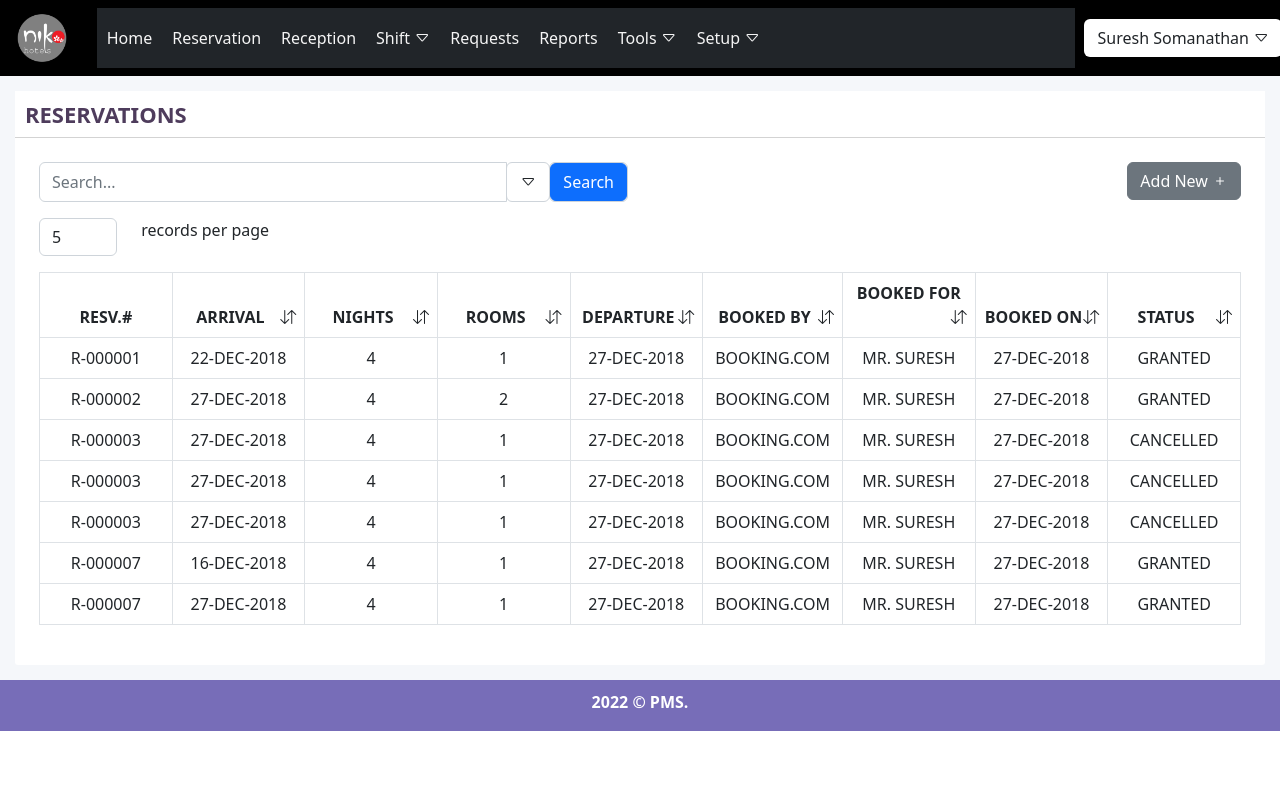
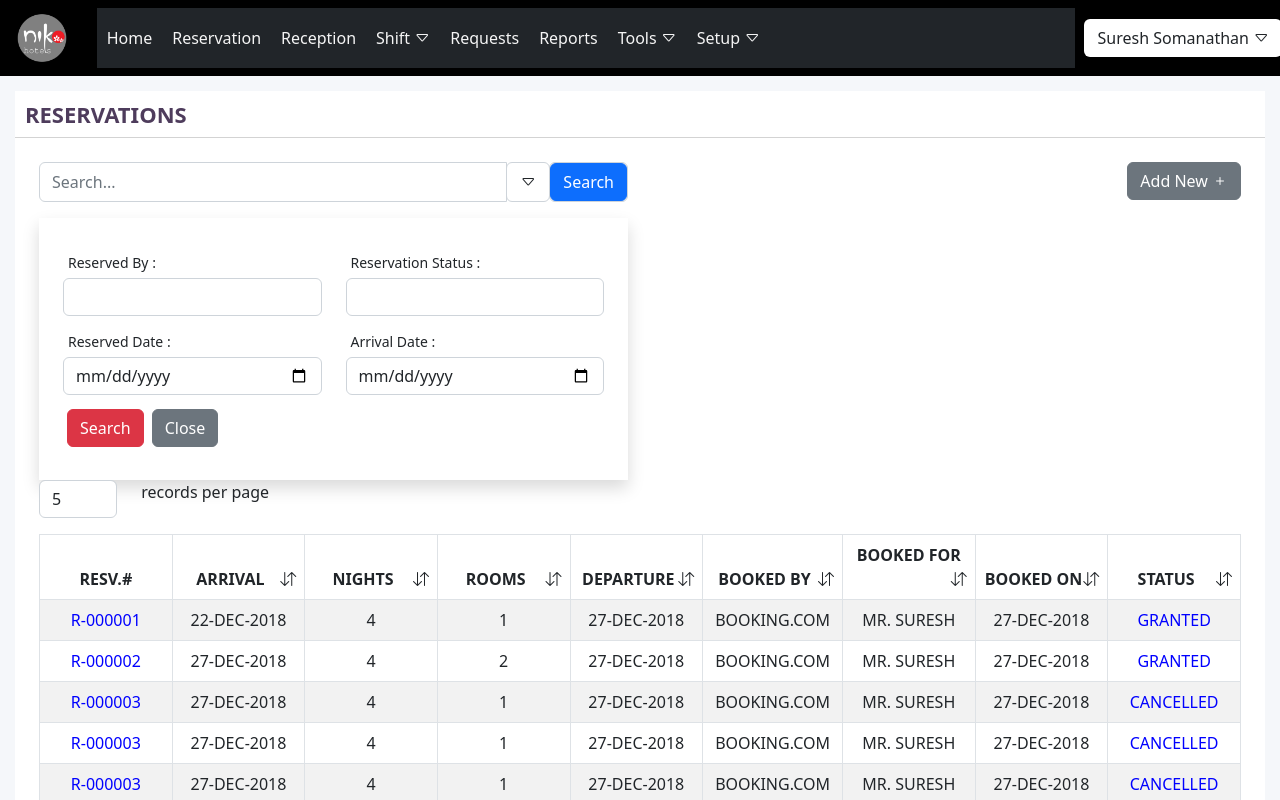
Before and after one commit to indocosmo-projects/PMS-Prototype, a React (Create React App) app: page / in a window 1280 px wide. Both pictures are taken after a click on the button 528 px from the left and 182 px from the top of the page. Shown: the top 800 px of the page. Built offline with nearby package versions, Linux system fonts and the light colour scheme.

Commit message:
reservation page

```diff
--- a/src/component/Common/Navigationbar.jsx
+++ b/src/component/Common/Navigationbar.jsx
@@ -2,7 +2,7 @@ import React from 'react';
 import './Navigation.css';
 import logo from '../../assets/niko.png';
 import {Nav ,NavLink ,Navbar } from 'react-bootstrap';
-import {Link} from 'react-router-dom';
+//import {Link} from 'react-router-dom';
 import 'bootstrap/dist/css/bootstrap.min.css';
 import 'bootstrap-icons/font/bootstrap-icons.css';
 
@@ -11,6 +11,18 @@ class Navigationbar extends React.Component {
 
     state={
         dropdownindex : 0,
+    }
+
+
+    display = () =>{
+
+        if(this.state.dropdownindex === 0){
+            this.setState({ dropdownindex : 1})
+        }
+
+        if(this.state.dropdownindex === 1){
+            this.setState({ dropdownindex : 0})
+        }
     }
 
     dropdown = () =>{
@@ -68,7 +80,7 @@ class Navigationbar extends React.Component {
                     </Navbar>
                     </div>
                     <div className="col-sm-2 user marginzero">
-                         <button className="bg-white btn" onClick={() => this.setState({ dropdownindex : 1})}
+                         <button className="bg-white btn" onClick={this.display}
                          >Suresh Somanathan <i class="bi bi-caret-down"></i></button>
                          {this.dropdown()}
                     </div>
--- a/src/component/Reservation/Reservation.css
+++ b/src/component/Reservation/Reservation.css
@@ -11,6 +11,20 @@
   float : 'right' ;
 }
 
-.even{
-  background-color: #f2f2f2;
+.textcolor{
+  color: blue;
 }
+
+.parentdpdown{
+  position : relative;
+}
+
+.dpdown{
+  position : absolute;
+  z-index : 10;
+  top : 10px;
+  left : 0px;
+  bottom : 10px;
+  border : 2px solid white;
+  box-shadow: 0 4px 8px 0 rgba(0, 0, 0, 0.2), 0 6px 20px 0 rgba(0, 0, 0, 0.19);
+}
--- a/src/component/Reservation/Reservation.jsx
+++ b/src/component/Reservation/Reservation.jsx
@@ -3,8 +3,8 @@ import React from 'react';
 class Reservation extends React.Component {
 
     state = {
-        details :
 
+    details :
     [{id: 1, rese:'R-000001',arrival :'22-DEC-2018',nights:'4',rooms:'1',departure:'27-DEC-2018', bookedby:'BOOKING.COM',bookedfor:'MR. SURESH', bookedon:'27-DEC-2018',	status:'GRANTED'},
     {id: 2, rese:'R-000002',arrival :'27-DEC-2018',nights:'4',rooms:'2',departure:'27-DEC-2018', bookedby:'BOOKING.COM',bookedfor:'MR. SURESH', bookedon:'27-DEC-2018',	status:'GRANTED'},
     {id: 3, rese:' R-000003',arrival :'27-DEC-2018',nights:'4',rooms:'1',departure:'27-DEC-2018', bookedby:'BOOKING.COM',bookedfor:'MR. SURESH', bookedon:'27-DEC-2018',	status:'CANCELLED'},
@@ -14,6 +14,8 @@ class Reservation extends React.Component {
     {id: 7, rese:'R-000007',arrival :'27-DEC-2018',nights:'4',rooms:'1',departure:'27-DEC-2018', bookedby:'BOOKING.COM',bookedfor:'MR. SURESH', bookedon:'27-DEC-2018',	status:'GRANTED'},
     ],
 
+    dropdown : 0,
+
 }
 
     tdata = () =>{
@@ -21,8 +23,8 @@ class Reservation extends React.Component {
         return(
                 <tbody>
                     {
-                    this.state.details.map(detail =>  <tr key={detail.id}  className="" >
-                        <td>{detail.rese}</td>
+                    this.state.details.map(detail =>  <tr key={detail.id} >
+                        <td style={{color : 'blue'}} >{detail.rese}</td>
                         <td>{detail.arrival}</td>
                         <td>{detail.nights}</td>
                         <td>{detail.rooms}</td>
@@ -30,7 +32,7 @@ class Reservation extends React.Component {
                         <td>{detail.bookedby}</td>
                         <td>{detail.bookedfor}</td>
                         <td>{detail.bookedon}</td>
-                        <td>{detail.status}</td>
+                        <td style={{color : 'blue'}} >{detail.status}</td>
                     </tr>
                     )}
 
@@ -40,7 +42,51 @@ class Reservation extends React.Component {
     }
 
 
-    render() {
+    count = () =>{
+
+        if(this.state.dropdown === 1) {
+            this.setState({dropdown : 0})
+            console.log("this.state.dropdown"+this.state.dropdown);
+        }
+
+        if(this.state.dropdown === 0) {
+            this.setState({dropdown : 1})
+            console.log("this.state.dropdown"+this.state.dropdown);
+        }
+    }
+
+    dropdown = () => {
+        if(this.state.dropdown === 0) return "";
+
+        if(this.state.dropdown === 1) return (
+            <div className="dpdown shadow">
+            <div className="row p-4">
+                <div class="col-sm-6 form-group inputfieldpadding">
+                    <label className="text-left" for="reservedby">Reserved By :</label>
+                    <input type="text" class="form-control" name="reservedby" id="reservedby"/>
+                </div>
+                <div class="col-sm-6 form-group inputfieldpadding">
+                    <label className="text-left" for="reservedstatus">Reservation Status :</label>
+                    <input type="text" class="form-control" name="reservedstatus" id="reservedstatus"/>
+                </div>
+                <div class="col-sm-6 form-group inputfieldpadding">
+                    <label className="text-left" for="departdate">Reserved Date :</label>
+                    <input type="date" class="form-control" name="departdate" id="departdate"/>
+                </div>
+                <div class="col-sm-6 form-group inputfieldpadding">
+                    <label className="text-left" for="arrival">Arrival Date :</label>
+                    <input type="date" class="form-control " name="arrival" id="arrival"/>
+                </div>
+                <div class="col-sm-6 form-group inputfieldpadding">
+                    <button className="btn btn-danger m-1">Search</button>
+                    <button className="btn btn-secondary m-1">Close</button>
+                </div>
+            </div>
+            </div>
+        );
+    }
+
+      render() {
         return (
             <div className="section">
                 <div className="container-fluid">
@@ -49,18 +95,19 @@ class Reservation extends React.Component {
                         <h5 className="header"> RESERVATIONS </h5>
                     </div>
 
-                    <div className="p-4">
-                    <div className="row">
-                        <div className="col-sm-6">
-                            <div className="input-group mb-3">
+                    <div className="p-4 parentdpdown">
+                    <div className="row ">
+                        <div className="col-sm-6 ">
+                            <div className="input-group mb-3 ">
                                 <input type="text" className="form-control" placeholder="Search..." />
-                                <div className="input-group-append p-0 bg-white">
-                                    <span className="input-group-text p-0 bg-white br" ><button className="btn" ><i className="bi bi-caret-down"></i></button></span>
+                                <div className="input-group-append p-0 bg-white ">
+                                    <span className="input-group-text p-0 bg-white br" ><button className="btn"    onClick={this.count}  ><i className="bi bi-caret-down"></i></button></span>
                                 </div>
                                 <div className="input-group-append p-0">
                                     <span className="input-group-text p-0 br"><button className="btn btn-primary br" >Search</button></span>
                                 </div>
                             </div>
+                            {this.dropdown()}
                         </div>
                         <div className="col-sm-6">
                             <div className="mb-3 ">
@@ -89,11 +136,11 @@ class Reservation extends React.Component {
 
                     <div className="row">
                         <div className="col-sm-12 ">
-                            <table className="table table-bordered" >
+                            <table className="table table-striped table-bordered" >
                                 <thead >
                                     <tr>
                                         <th className="thstyle">RESV.#</th>
-                                        <th className="thstyle">ARRIVAL  <i class="bi bi-arrow-down-up" style={{float : 'right'}}></i></th>
+                                        <th className="thstyle">ARRIVAL <i class="bi bi-arrow-down-up" style={{float : 'right'}}></i></th>
                                         <th className="thstyle">NIGHTS <i class="bi bi-arrow-down-up" style={{float : 'right'}}></i> </th>
                                         <th className="thstyle">ROOMS <i class="bi bi-arrow-down-up" style={{float : 'right'}}></i></th>
                                         <th className="thstyle">DEPARTURE <i class="bi bi-arrow-down-up" style={{float : 'right'}}></i></th>
@@ -111,6 +158,7 @@ class Reservation extends React.Component {
 
                     </div>
 
+
                     </div>
                 </div>
             </div>
```
